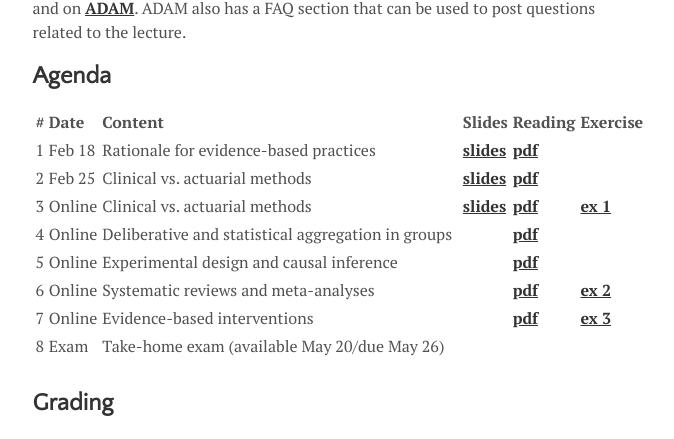
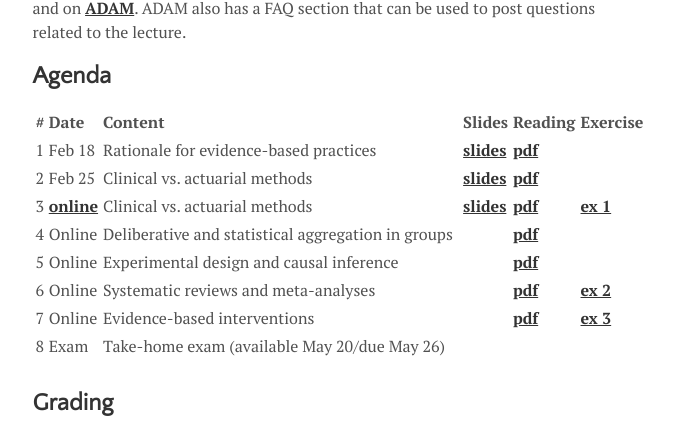
Before and after one commit to matarui/evidencebaseddm, a Jekyll site: the page built from menu/syllabus.md, in a window 1280 px wide. Shown: the part 416-855 px from the top of the page, without its empty margins (300-974 px from the left). Built offline with Jekyll 4.4.1, drawn with Linux system fonts in a browser that asks for light colours.

```diff
--- a/menu/syllabus.md
+++ b/menu/syllabus.md
@@ -15,7 +15,7 @@ The video recordings of the lecture will be made available on  <a href="https://
 | ----- |:------------| :-----| :-----| :-----| :-----|
 | 1 | Feb 18 | Rationale for evidence-based practices | <a href="http://matarui.github.io/evidencebaseddm/assets/presentations/EbDM_session1.pdf"><b>slides</b></a> | <a href="http://matarui.github.io/evidencebaseddm/assets/literature/Munafò_2017_Nature_Human_Behaviour.pdf"><b>pdf</b></a>| |
 | 2 | Feb 25 | Clinical vs. actuarial methods | <a href="http://matarui.github.io/evidencebaseddm/assets/presentations/EbDM_session2.pdf"><b>slides</b></a> | <a href="http://matarui.github.io/evidencebaseddm/assets/literature/Dawes_1989_Science.pdf"><b>pdf</b></a>| |
-| 3 | Online | Clinical vs. actuarial methods | <a href="http://matarui.github.io/evidencebaseddm/assets/presentations/EbDM_session3.pdf"><b>slides</b></a> |<a href="http://matarui.github.io/evidencebaseddm/assets/literature/Burton_2019_JBDM.pdf"><b>pdf</b></a> |<a href="https://matarui.github.io/evidencebaseddm/menu/projects.html"><b>ex 1</b></a> |
+| 3 | <a href="https://tube.switch.ch/channels/0661df59"><b>online</b></a> | Clinical vs. actuarial methods | <a href="http://matarui.github.io/evidencebaseddm/assets/presentations/EbDM_session3.pdf"><b>slides</b></a> |<a href="http://matarui.github.io/evidencebaseddm/assets/literature/Burton_2019_JBDM.pdf"><b>pdf</b></a> |<a href="https://matarui.github.io/evidencebaseddm/menu/projects.html"><b>ex 1</b></a> |
 | 4 | Online |  Deliberative and statistical aggregation in groups | |<a href="http://matarui.github.io/evidencebaseddm/assets/literature/Mannes_2014_JPSP.pdf"><b>pdf |  |
 | 5 | Online | Experimental design and causal inference | | <a href="http://matarui.github.io/evidencebaseddm/assets/literature/Varian_2016_PNAS.pdf"><b>pdf| |
 | 6 | Online | Systematic reviews and meta-analyses | | <a href="http://matarui.github.io/evidencebaseddm/assets/literature/Gurevitch_2018_Nature.pdf"><b>pdf| <a href="https://matarui.github.io/evidencebaseddm/menu/projects.html"><b>ex 2</b></a> |
```
